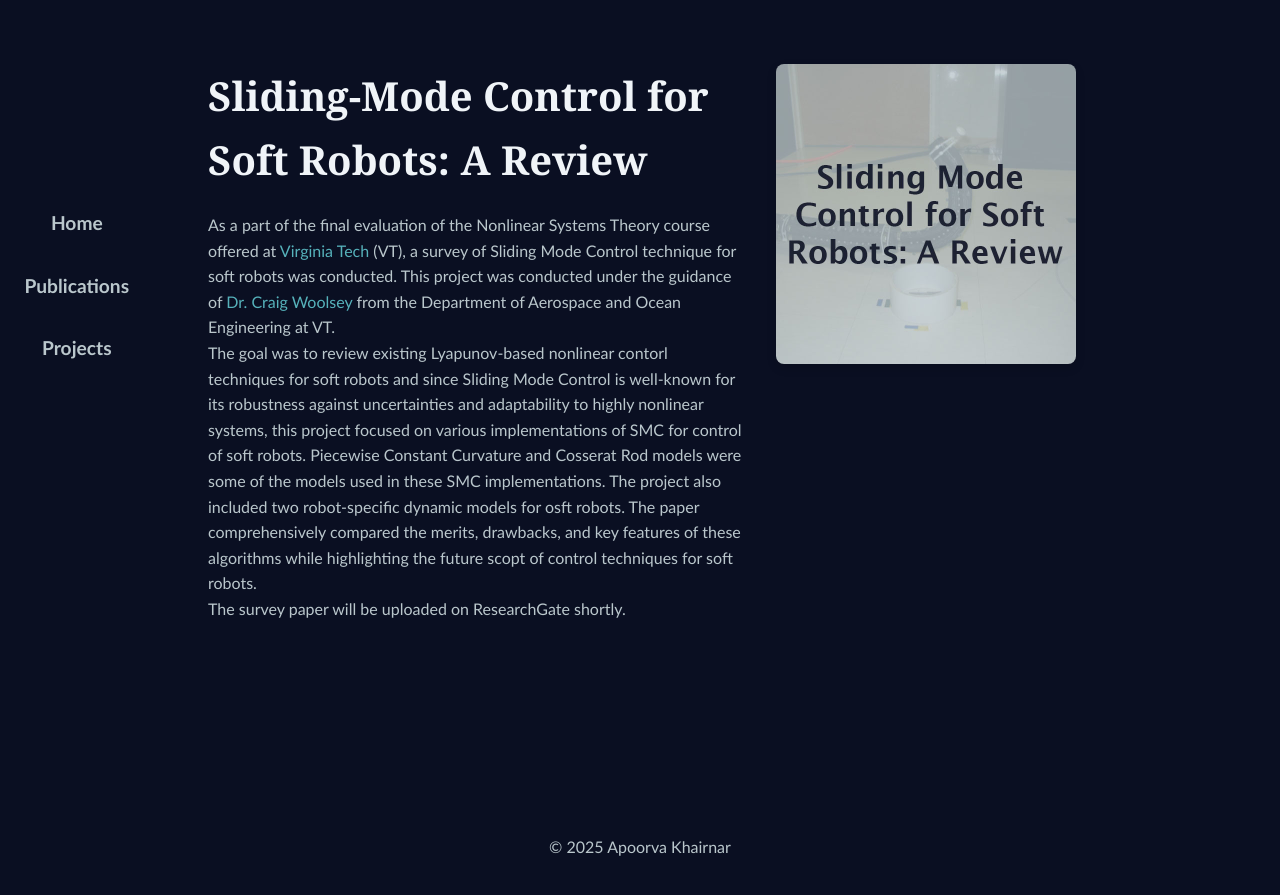
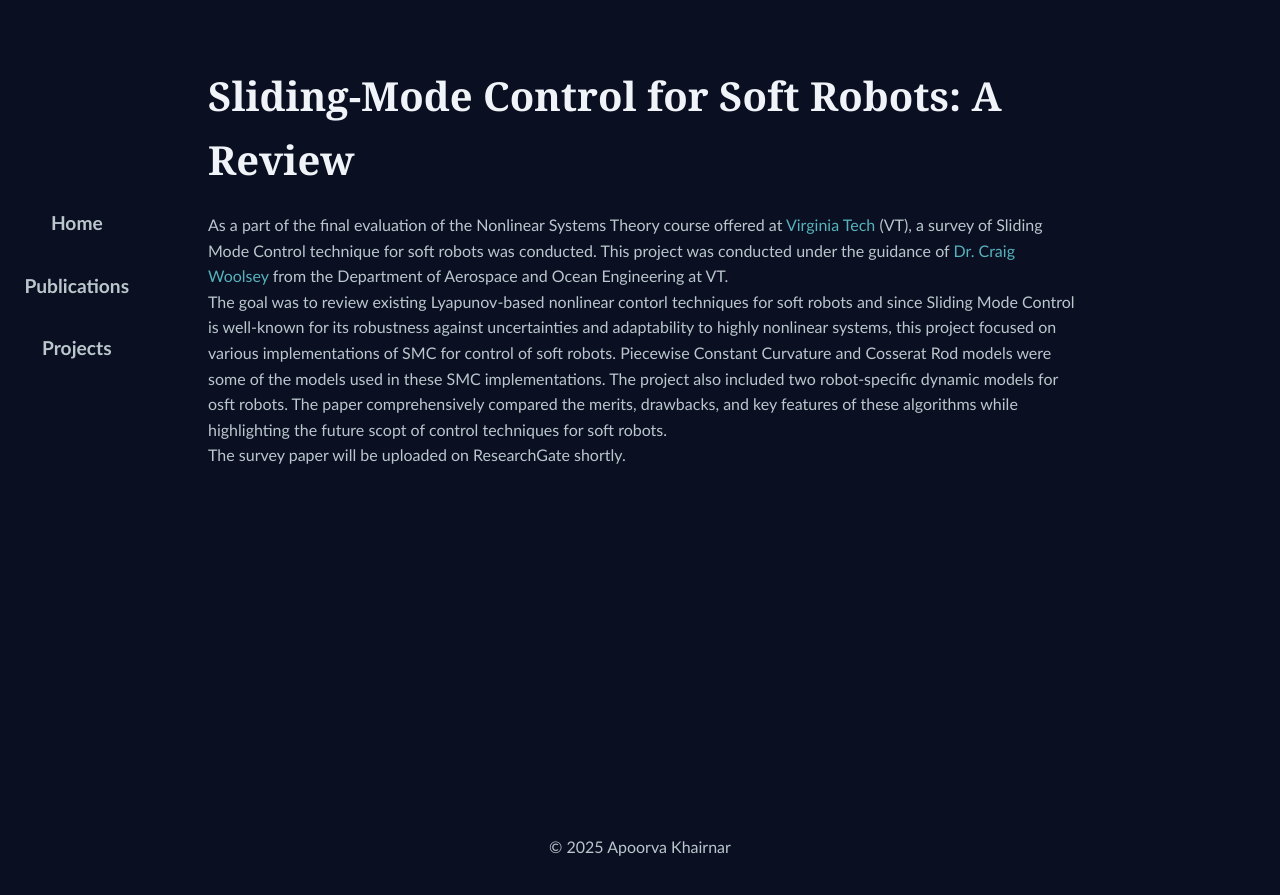
Before and after one commit to apoorvakhairnar/apoorvakhairnar.github.io, a Jekyll site: the page built from _projects/NST-Final.md, in a window 1280 px wide. Shown: the top 895 px of the page. Built offline with Jekyll 4.4.1, drawn with Linux system fonts in a browser that asks for light colours.

Commit message:
Update project files: NST-Final.md

```diff
--- a/_projects/NST-Final.md
+++ b/_projects/NST-Final.md
@@ -8,29 +8,32 @@ extra_css:
   - project_style.css
 ---
 <div class="content_desktop">
-  <div class="about">
-    <h1>Sliding-Mode Control for Soft Robots: A Review</h1>
-    <p>As a part of the final evaluation of the Nonlinear Systems Theory course offered at <a href="https://vt.edu">Virginia Tech</a> (VT), a survey of Sliding Mode Control technique
+    <div class="projects">
+        <h1>Sliding-Mode Control for Soft Robots: A Review</h1>
+        <p>
+            As a part of the final evaluation of the Nonlinear Systems Theory course offered at <a href="https://vt.edu">Virginia Tech</a> (VT), a survey of Sliding Mode Control technique
 for soft robots was conducted. This project was conducted under the guidance of
 <a href="https://scholar.google.com/citations?user=yRvv6IgAAAAJ&hl=en">Dr. Craig Woolsey</a> from the Department of Aerospace and Ocean Engineering at VT.<br>
 The goal was to review existing Lyapunov-based nonlinear contorl techniques for soft robots and since Sliding Mode Control is well-known for its robustness against uncertainties
 and adaptability  to highly nonlinear systems, this project focused on various implementations of SMC for control of soft robots. Piecewise Constant Curvature and
 Cosserat Rod models were some of the models used in these SMC implementations. The project also included two robot-specific dynamic models for osft robots. The paper
 comprehensively compared the merits, drawbacks, and key features of these algorithms while highlighting the future scopt of control techniques for soft robots.<br>
-The survey paper will be uploaded on ResearchGate shortly.</p>
-  </div>
-  <div class="profile-photo">
-    <img src="/assets/projects/NST-Final.jpg" alt="Sliding-Mode Control for Soft Robots: A Review">
-  </div>
+The survey paper will be uploaded on ResearchGate shortly.
+        </p>
+    </div>
 </div>
 <div class="content_mobile">
-  <h1>Sliding-Mode Control for Soft Robots: A Review</h1>
-  <p>As a part of the final evaluation of the Nonlinear Systems Theory course offered at <a href="https://vt.edu">Virginia Tech</a> (VT), a survey of Sliding Mode Control technique
+    <div class="projects_mobile">
+        <h1>Sliding-Mode Control for Soft Robots: A Review</h1>
+        <p>
+            As a part of the final evaluation of the Nonlinear Systems Theory course offered at <a href="https://vt.edu">Virginia Tech</a> (VT), a survey of Sliding Mode Control technique
 for soft robots was conducted. This project was conducted under the guidance of
 <a href="https://scholar.google.com/citations?user=yRvv6IgAAAAJ&hl=en">Dr. Craig Woolsey</a> from the Department of Aerospace and Ocean Engineering at VT.<br>
 The goal was to review existing Lyapunov-based nonlinear contorl techniques for soft robots and since Sliding Mode Control is well-known for its robustness against uncertainties
 and adaptability  to highly nonlinear systems, this project focused on various implementations of SMC for control of soft robots. Piecewise Constant Curvature and
 Cosserat Rod models were some of the models used in these SMC implementations. The project also included two robot-specific dynamic models for osft robots. The paper
 comprehensively compared the merits, drawbacks, and key features of these algorithms while highlighting the future scopt of control techniques for soft robots.<br>
-The survey paper will be uploaded on ResearchGate shortly.</p>
+The survey paper will be uploaded on ResearchGate shortly.
+        </p>
+    </div>
 </div>
```
